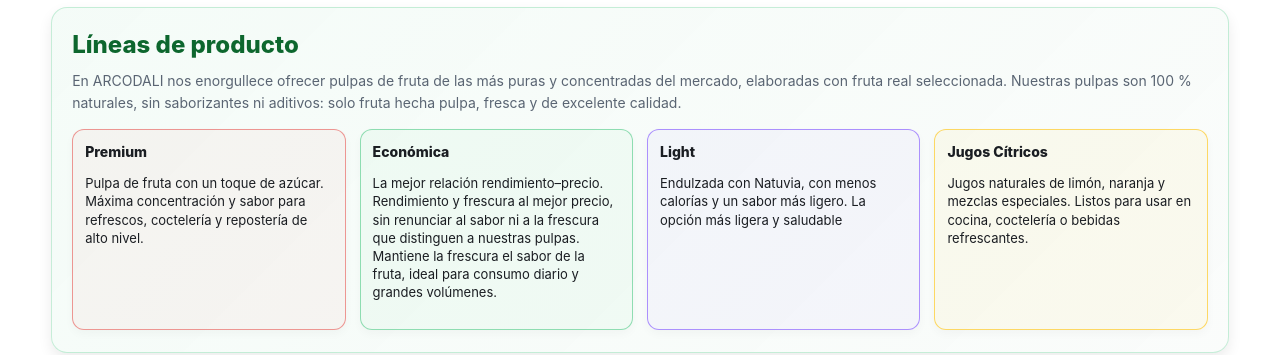
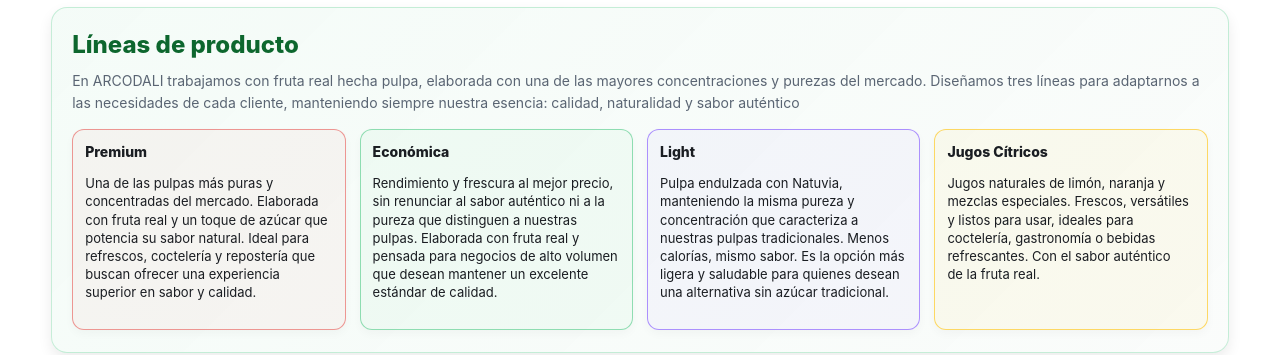
Before and after one commit to Chiri2212/ArcoDaliWeb, a React (Create React App) app: page /catalogo in a window 1280 px wide. Shown: the part 166-521 px from the top of the page. Built offline with nearby package versions, Linux system fonts and the light colour scheme.

Commit message:
Catalogo.js

```diff
--- a/src/Catalogo.js
+++ b/src/Catalogo.js
@@ -429,8 +429,8 @@
       <div className="container lines-info">
         <h2 className="lines-info-title">Líneas de producto</h2>
         <p className="lines-info-text">
-          En ARCODALI nos enorgullece ofrecer pulpas de fruta de las más puras y concentradas del mercado, elaboradas con fruta real seleccionada.
-          Nuestras pulpas son 100 % naturales, sin saborizantes ni aditivos: solo fruta hecha pulpa, fresca y de excelente calidad.
+             En ARCODALI trabajamos con fruta real hecha pulpa, elaborada con una de las mayores concentraciones y purezas del mercado.
+             Diseñamos tres líneas para adaptarnos a las necesidades de cada cliente, manteniendo siempre nuestra esencia: calidad, naturalidad y sabor auténtico
 
         </p>
 
@@ -438,32 +438,34 @@
           <div className="line-card premium">
             <h3>Premium</h3>
             <p>
-              Pulpa de fruta con un toque de azúcar. Máxima concentración y sabor
-              para refrescos, coctelería y repostería de alto nivel.
+              Una de las pulpas más puras y concentradas del mercado. Elaborada con fruta real y un toque de azúcar que potencia su sabor natural.
+              Ideal para refrescos, coctelería y repostería que buscan ofrecer una experiencia superior en sabor y calidad.
             </p>
           </div>
 
           <div className="line-card economica">
             <h3>Económica</h3>
             <p>
-              La mejor relación rendimiento–precio. Rendimiento y frescura al mejor precio, sin renunciar al sabor ni a la frescura que distinguen a nuestras pulpas.
-                Mantiene la frescura el sabor de la fruta, ideal para consumo diario y grandes volúmenes.
+              Rendimiento y frescura al mejor precio, sin renunciar al sabor auténtico ni a la pureza que distinguen a nuestras pulpas.
+              Elaborada con fruta real y pensada para negocios de alto volumen que desean mantener un excelente estándar de calidad.
             </p>
           </div>
 
           <div className="line-card light">
             <h3>Light</h3>
             <p>
-              Endulzada con Natuvia, con menos calorías y un sabor más ligero.
-              La opción más ligera y saludable
+              Pulpa endulzada con Natuvia, manteniendo la misma pureza y concentración que caracteriza a nuestras pulpas tradicionales.
+              Menos calorías, mismo sabor. Es la opción más ligera y saludable para quienes desean una alternativa sin azúcar tradicional.
+
             </p>
           </div>
 
           <div className="line-card citricos">
             <h3>Jugos Cítricos</h3>
             <p>
-              Jugos naturales de limón, naranja y mezclas especiales. Listos para usar
-              en cocina, coctelería o bebidas refrescantes.
+              Jugos naturales de limón, naranja y mezclas especiales.
+              Frescos, versátiles y listos para usar, ideales para coctelería, gastronomía o bebidas refrescantes.
+              Con el sabor auténtico de la fruta real.
             </p>
           </div>
         </div>
```
